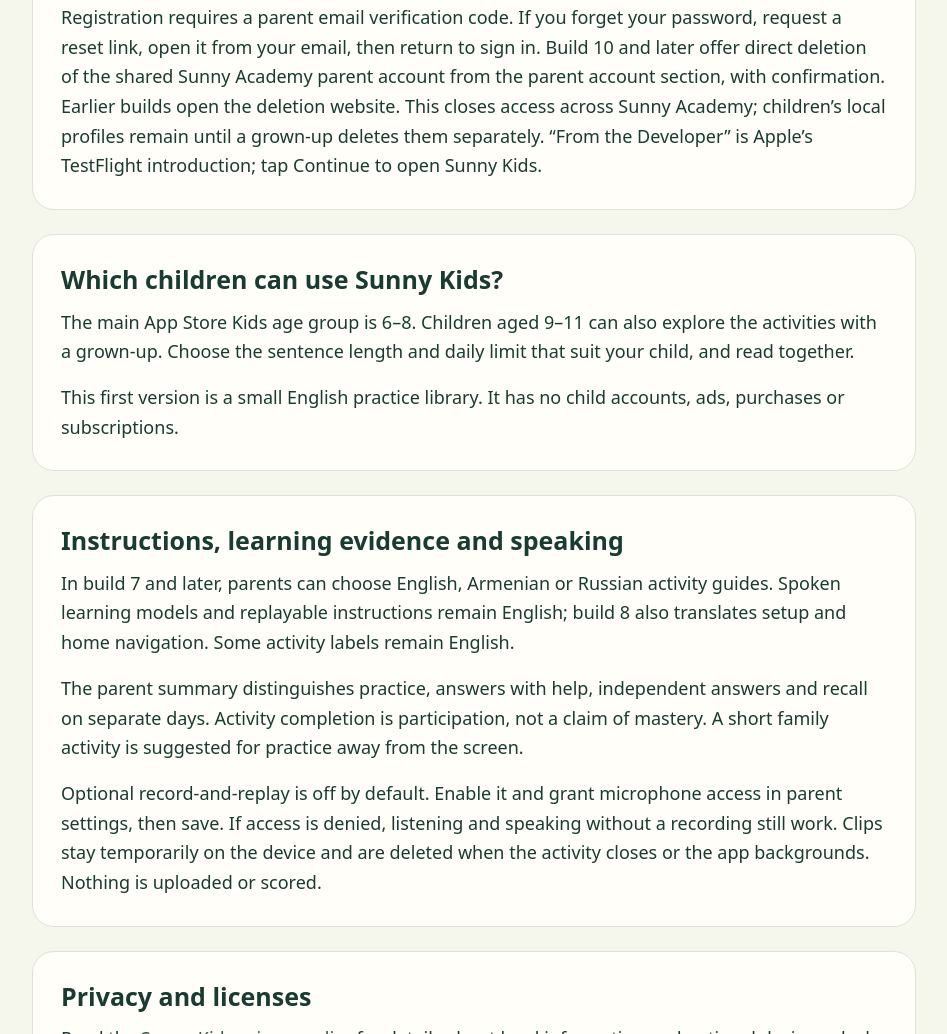
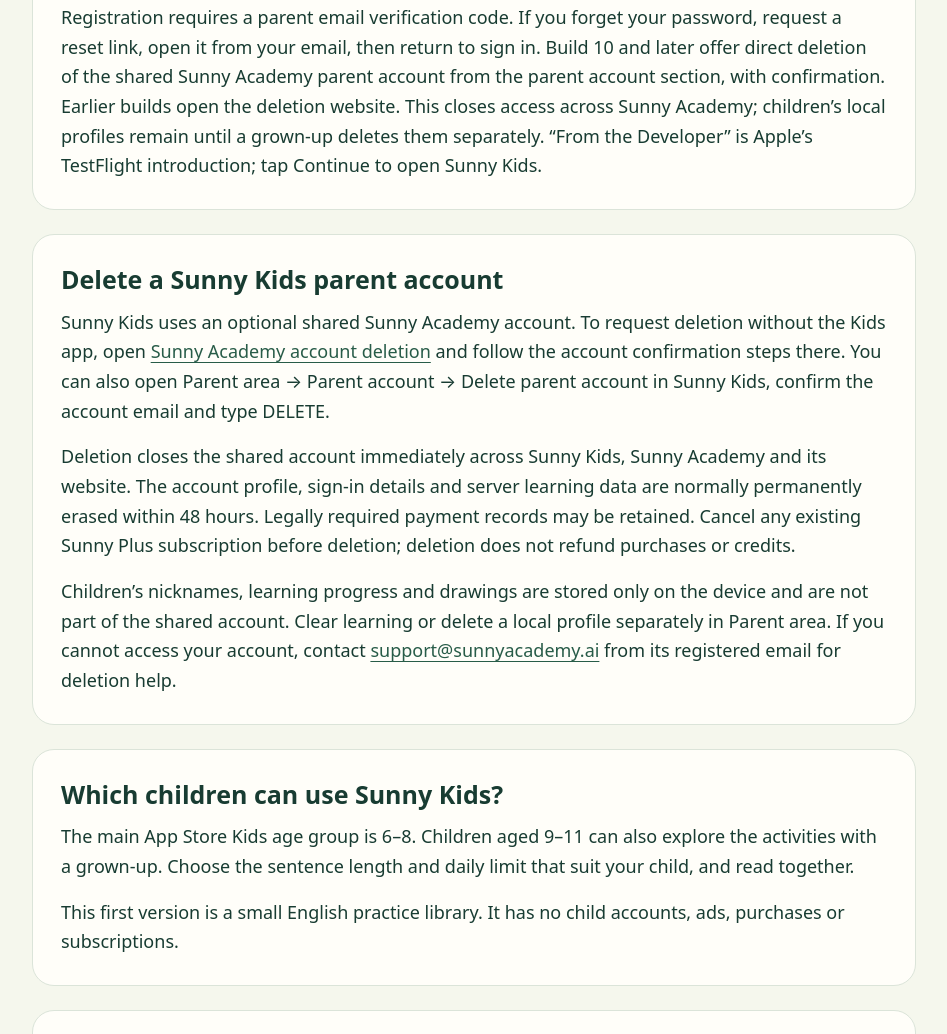
Before and after one commit to gevorgabgaryan/sunny-kids-site, a plain HTML site: page support/index.html in a window 1280 px wide. Shown: the part 3025-4059 px from the top of the page, without its empty margins (166-1113 px from the left). Drawn offline with Linux system fonts and the light colour scheme.

Commit message:
Clarify parent account deletion for Sunny Kids

```diff
--- a/support/index.html
+++ b/support/index.html
@@ -15,6 +15,7 @@
 <section class="card"><h2>Why has learning stopped for today?</h2><p>A grown-up chooses a daily learning limit from 5 to 30 minutes. Time counts while the child area is open. Background time and the grown-up settings area do not count.</p><p>A new day starts at midnight according to the device’s clock. A grown-up can change the limit in settings and save it.</p></section>
 <section class="card"><h2>Where is learning progress saved?</h2><p>Build 7 and later keep up to six separate sibling profiles on the device. Select an explorer in the parent area; each has separate progress, settings, drawings and daily time. Earlier builds have one profile. Progress does not sync to another iPhone or iPad, and support cannot retrieve it from a server.</p><p>“Clear local learning progress” resets learning while keeping the nickname and settings. Use it only when you want to reset that progress. Uninstalling the app can remove local information; device backups depend on your device settings.</p><p>If saving fails, try saving settings again. If saved learning cannot be opened, try the recovery screen’s “Try again” first. “Start fresh” removes saved settings and progress on that device and cannot be undone.</p></section>
 <section class="card"><h2>Welcome, language and parent sign-in</h2><p>Build 8 starts with a visible English, Armenian or Russian language choice. A grown-up can sign in or create a Sunny Academy account, then set up the child’s nickname, learning level and daily time. Children use their local profiles. Offline setup remains available.</p><p>The language button on the home screen changes setup, home navigation and activity guides; English learning words and narration stay in English. Some activity labels remain English. Parent account sign-in, registration and password recovery require an internet connection. Account sign-in does not sync children’s progress between phones.</p><p>Registration requires a parent email verification code. If you forget your password, request a reset link, open it from your email, then return to sign in. Build 10 and later offer direct deletion of the shared Sunny Academy parent account from the parent account section, with confirmation. Earlier builds open the deletion website. This closes access across Sunny Academy; children’s local profiles remain until a grown-up deletes them separately. “From the Developer” is Apple’s TestFlight introduction; tap Continue to open Sunny Kids.</p></section>
+<section class="card" id="delete-account"><h2>Delete a Sunny Kids parent account</h2><p>Sunny Kids uses an optional shared Sunny Academy account. To request deletion without the Kids app, open <a href="https://sunnyacademy.ai/en/delete-account">Sunny Academy account deletion</a> and follow the account confirmation steps there. You can also open Parent area → Parent account → Delete parent account in Sunny Kids, confirm the account email and type DELETE.</p><p>Deletion closes the shared account immediately across Sunny Kids, Sunny Academy and its website. The account profile, sign-in details and server learning data are normally permanently erased within 48 hours. Legally required payment records may be retained. Cancel any existing Sunny Plus subscription before deletion; deletion does not refund purchases or credits.</p><p>Children’s nicknames, learning progress and drawings are stored only on the device and are not part of the shared account. Clear learning or delete a local profile separately in Parent area. If you cannot access your account, contact <a href="mailto:support@sunnyacademy.ai">support@sunnyacademy.ai</a> from its registered email for deletion help.</p></section>
 <section class="card"><h2>Which children can use Sunny Kids?</h2><p>The main App Store Kids age group is 6–8. Children aged 9–11 can also explore the activities with a grown-up. Choose the sentence length and daily limit that suit your child, and read together.</p><p>This first version is a small English practice library. It has no child accounts, ads, purchases or subscriptions.</p></section>
 <section class="card"><h2>Instructions, learning evidence and speaking</h2><p>In build 7 and later, parents can choose English, Armenian or Russian activity guides. Spoken learning models and replayable instructions remain English; build 8 also translates setup and home navigation. Some activity labels remain English.</p><p>The parent summary distinguishes practice, answers with help, independent answers and recall on separate days. Activity completion is participation, not a claim of mastery. A short family activity is suggested for practice away from the screen.</p><p>Optional record-and-replay is off by default. Enable it and grant microphone access in parent settings, then save. If access is denied, listening and speaking without a recording still work. Clips stay temporarily on the device and are deleted when the activity closes or the app backgrounds. Nothing is uploaded or scored.</p></section>
 <section class="card"><h2>Privacy and licenses</h2><p>Read the <a href="../privacy/">Sunny Kids privacy policy</a> for details about local information and optional device unlock. The grown-up area inside the app includes the privacy policy and illustration, voice and software licenses.</p></section>
```
